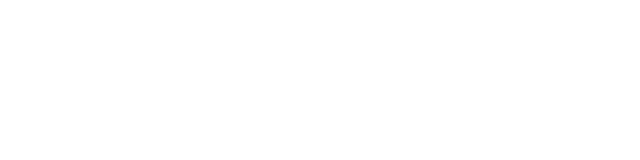
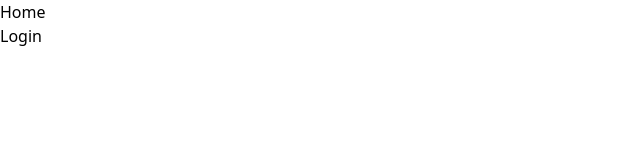
Before and after one commit to akasataikisiti/nextjs_and_aiapps, a Next.js app: page / in a window 1280 px wide. Shown: the top 160 px of the page, without its empty margins (0-640 px from the left). Built offline with nearby package versions, Linux system fonts and the light colour scheme.

Commit message:
authボタン作成

```diff
--- /dev/null
+++ b/pages/api/auth/[...auth0].js
@@ -0,0 +1,3 @@
+import { handleAuth, handleLogin, handleLogout } from "@auth0/nextjs-auth0";
+
+export default handleAuth();
--- a/pages/index.js
+++ b/pages/index.js
@@ -1,3 +1,12 @@
+import Link from "next/link";
+
 export default function Home() {
-  return <div />;
+  return (
+    <div>
+      <h1>Home</h1>
+      <div>
+        <Link href="/api/auth/login">Login</Link>
+      </div>
+    </div>
+  );
 }
--- /dev/null
+++ b/pages/jim.js
@@ -0,0 +1,7 @@
+export default function Home() {
+  return (
+    <div>
+      <h1>jim pages</h1>
+    </div>
+  );
+}
--- /dev/null
+++ b/pages/post/[postid].js
@@ -0,0 +1,7 @@
+export default function Post() {
+  return (
+    <div>
+      <h1>this is new post page</h1>
+    </div>
+  );
+}
--- /dev/null
+++ b/pages/post/new.js
@@ -0,0 +1,7 @@
+export default function NewPost() {
+  return (
+    <div>
+      <h1>this is new post page</h1>
+    </div>
+  );
+}
--- /dev/null
+++ b/pages/token-topup.js
@@ -0,0 +1,7 @@
+export default function TokenTopup() {
+  return (
+    <div>
+      <h1>this is the token topup</h1>
+    </div>
+  );
+}
```
